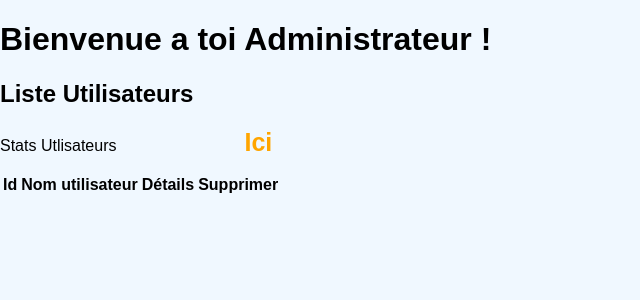
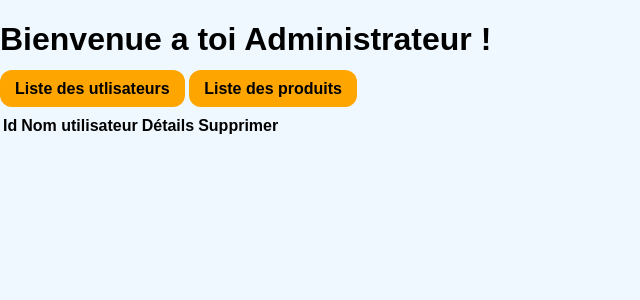
Before and after one commit to devyosse/ProjetJury, a PHP site: page /index.php?c=admin in a window 1280 px wide. Shown: the part 69-369 px from the top of the page, without its empty margins (0-640 px from the left). Run offline with PHP 8.4, Linux system fonts and the light colour scheme; data that the repository does not hold is empty.

Commit message:
adminPage en création

```diff
--- a/Asset/style.css
+++ b/Asset/style.css
@@ -182,6 +182,37 @@ a {
     text-align: center;
 }
 
+
+.button {
+   background-color: orange;
+   border-radius: 12px;
+   color: #000;
+   cursor: pointer;
+   font-weight: bold;
+   padding: 10px 15px;
+   text-align: center;
+   transition: 200ms;
+   width: 100%;
+   box-sizing: border-box;
+   border: 0;
+   font-size: 16px;
+   user-select: none;
+   -webkit-user-select: none;
+   touch-action: manipulation;
+}
+
+.button:not(:disabled):hover, .button:not(:disabled):focus {
+    outline: 0;
+    background: orange;
+    box-shadow: 0 0 0 2px rgba(0,0,0,.2), 0 3px 8px 0 rgba(0,0,0,.15);
+}
+
+.button:disabled {
+    filter: saturate(0.2) opacity(0.5);
+    -webkit-filter: saturate(0.2) opacity(0.5);
+    cursor: not-allowed;
+}
+
 @media  screen and (max-width: 330px){
    body, a, input, form {
        font-size: 1.2rem;
--- a/Controller/UserController.php
+++ b/Controller/UserController.php
@@ -116,6 +116,8 @@ class UserController extends AbstractController
                     ->setPassword(password_hash($password, PASSWORD_DEFAULT))
                 ;
 
+                $user->setRole(RoleManager::getRoleByName(RoleManager::ROLE_USER));
+
                 if(!UserManager::userMailExists($user->getEmail())) {
                     UserManager::addUser($user);
                     if(null !== $user->getId()) {
--- a/Model/Entity/User.php
+++ b/Model/Entity/User.php
@@ -11,12 +11,6 @@ class User extends AbstractEntity
     private string $password;
     private int $age;
     private Role $role;
-
-
-    public function __construct()
-    {
-        $this->role = RoleManager::getRoleByName(RoleManager::ROLE_USER);
-    }
 
     /**
      * @return string
--- a/Model/Manager/RoleManager.php
+++ b/Model/Manager/RoleManager.php
@@ -56,6 +56,28 @@ final class RoleManager
 
 
     /**
+     * Return all given user roles.
+     * @param User $user
+     * @return Role
+     */
+    public static function getRoleById(int$roleId): Role
+    {
+        $role = null;
+        $roleQuery = Database::getPDO()->query("SELECT * FROM role WHERE id = $roleId");
+
+        if($roleQuery){
+            $roleData = $roleQuery->fetch();
+            $role = (new Role())
+                ->setId($roleData['id'])
+                ->setRoleName($roleData['role_name'])
+            ;
+        }
+
+        return $role;
+    }
+
+
+    /**
      * Return a role by name.
      * @param string $roleName
      * @return Role
--- a/Model/Manager/UserManager.php
+++ b/Model/Manager/UserManager.php
@@ -10,7 +10,6 @@ use User;
 final class UserManager
 {
     public const TABLE = 'user';
-    public const TABLE_USER_ROLE = 'user_role';
 
     /**
      * Return all available users.
@@ -106,7 +105,8 @@ final class UserManager
             ->setUsername($data['username'])
             ->setAge($data['age'])
         ;
-        $user->setRole(RoleManager::getRoleByUser($user));
+        $role = RoleManager::getRoleById($data['role_fk']);
+        $user->setRole($role);
 
         return $user;
     }
@@ -127,7 +127,7 @@ final class UserManager
         $stmt->bindValue(':username', $user->getUsername());
         $stmt->bindValue(':password', $user->getPassword());
         $stmt->bindValue(':age', $user->getAge());
-        $stmt->bindValue(':role_fk', $user->getRole()->getId());
+        $stmt->bindValue(':role_fk', RoleManager::getRoleByName(RoleManager::ROLE_USER)->getId());
 
         $result = $stmt->execute();
         $user->setId(Database::getPDO()->lastInsertId());
--- a/view/admin/admin.php
+++ b/view/admin/admin.php
@@ -1,9 +1,10 @@
 
 <h1>Bienvenue a toi Administrateur !</h1>
 
-<h2>Liste Utilisateurs</h2>
-
-<p>Stats Utlisateurs<a href="/index.php?c=user&a=show">Ici</a></p>
+<p>
+    <a class="button" href="/index.php?c=user&a=show">Liste des utlisateurs</a>
+    <a class="button" href="/index.php?c=user&a=show">Liste des produits</a>
+</p>
 
 <table>
     <thead>
```
